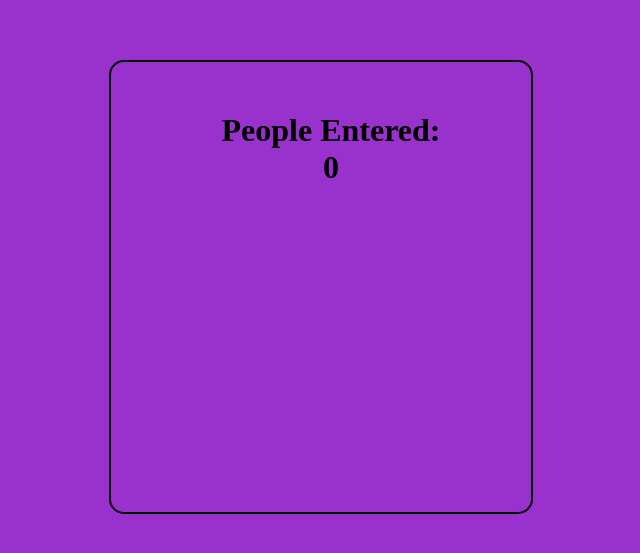
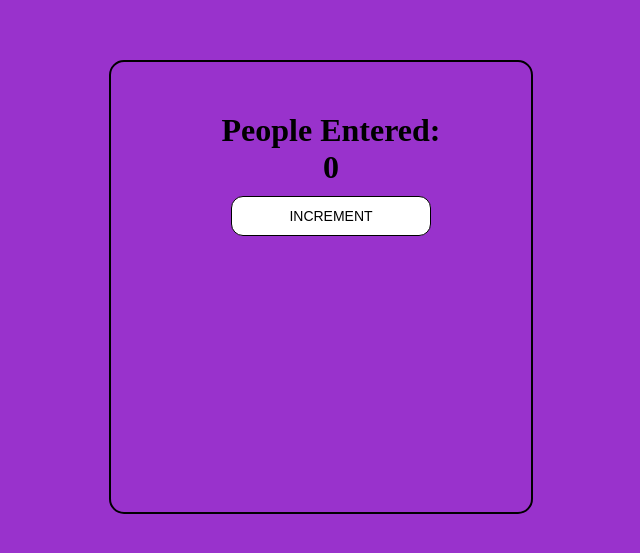
Before and after one commit to hamdkhalid2001/JS-learning, a plain HTML site: page Passenger-Counter-App/index.html in a window 1280 px wide. Shown: the part 113-666 px from the top of the page, without its empty margins (319-959 px from the left). Drawn offline with Linux system fonts and the light colour scheme.

Commit message:
Implemented counter with my way

```diff
--- a/Passenger-Counter-App/index.html
+++ b/Passenger-Counter-App/index.html
@@ -13,6 +13,7 @@
       <div class="sub-container">
         <h1>People Entered:</h1>
         <h1 id="total-people">0</h1>
+        <button id="btn-increment" onclick="increment()">INCREMENT</button>
       </div>
     </div>
   </body>
--- a/Passenger-Counter-App/index.js
+++ b/Passenger-Counter-App/index.js
@@ -0,0 +1,4 @@
+function increment(){
+    let totalPeople = document.querySelector('#total-people').innerHTML
+    document.querySelector('#total-people').innerHTML = Number(totalPeople) + 1;
+}
--- a/Passenger-Counter-App/styles.css
+++ b/Passenger-Counter-App/styles.css
@@ -21,3 +21,15 @@
     padding: 50px 0px 0px 20px;
     color: black;
 }
+
+#btn-increment{
+    width: 200px;
+    height: 40px;
+    background-color: white;
+    font-weight: 500;
+    border: 1px solid black;
+    border-radius: 12px;
+    margin-top: 10px;
+    cursor: pointer;
+    font-size: 14px;
+}
```
